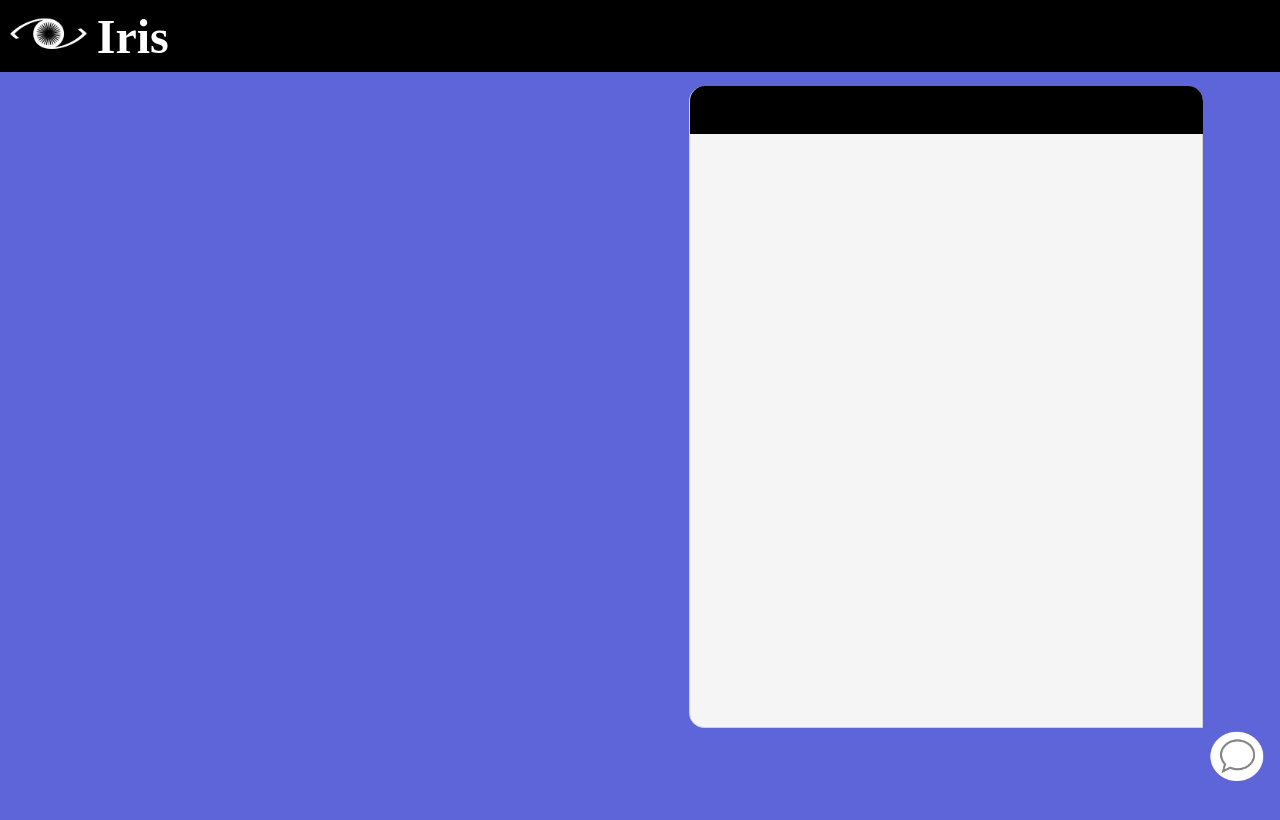
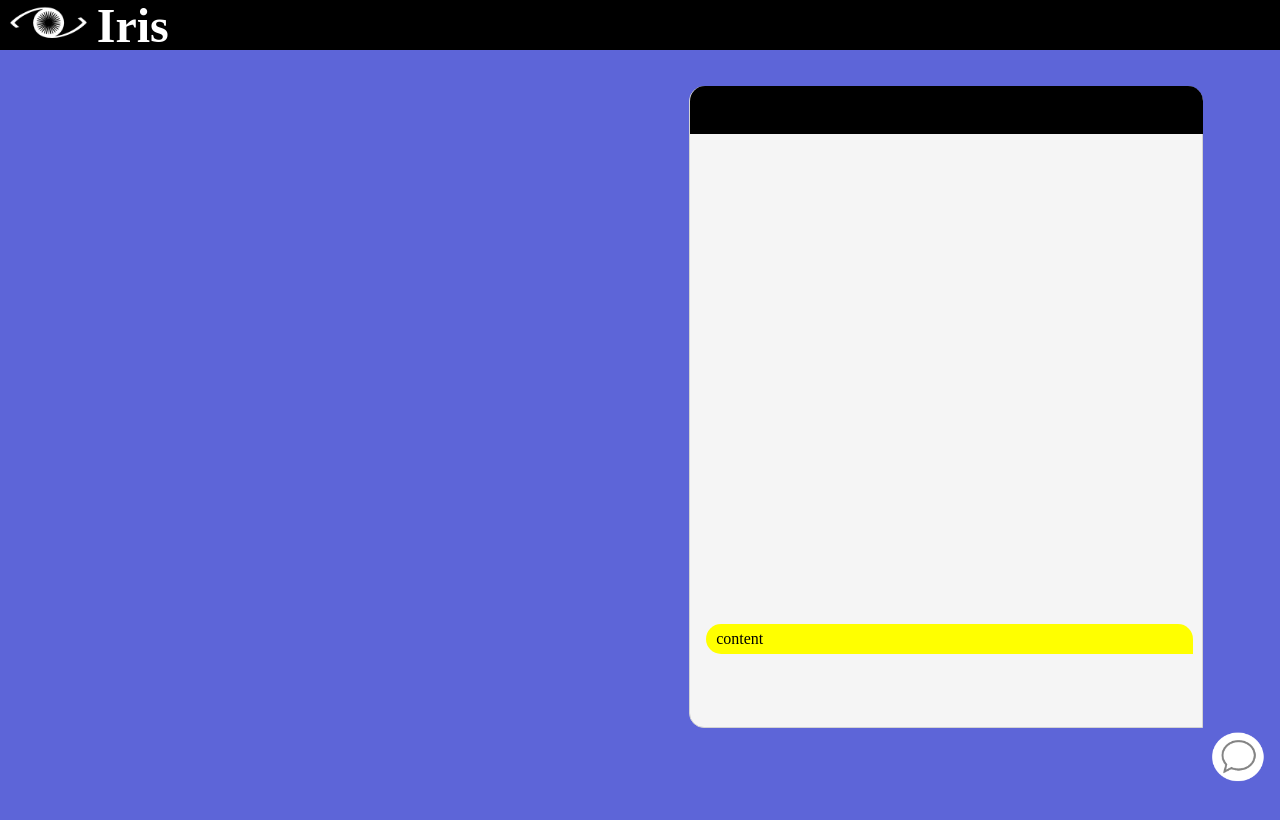
Before and after one commit to Iris-Team-hbtn/iris_frontend, a React (Vite) app in the folder iris-hbtn/: page / in a window 1280 px wide. Shown: the top 820 px of the page. Built offline with nearby package versions, Linux system fonts and the light colour scheme.

Commit message:
added basic inpt bubble, to be finished

```diff
--- a/iris-hbtn/src/counterApp.jsx
+++ b/iris-hbtn/src/counterApp.jsx
@@ -2,14 +2,13 @@ import chatLogo from './assets/button1.png';
 import irisLogo from './assets/iris_logo_white.png'
 
 export const ChatButton = () => {
-
   const buttonStyle = {
     position: 'fixed',
     bottom: '0.5%',
     right: '0.2%',
     cursor: 'pointer',
     width: '6%',
-    minWidth: '78px',
+    minWidth: '70px',
     borderRadius: '50%',
     transition: 'all 0.3s ease',
   };
@@ -25,7 +24,7 @@ export const Head1 = () => {
   const headerStyle = {
     backgroundColor: '#000000',
     width: '100%',
-    height: '9%',
+    height: '50px',
     position: 'fixed',
     top: '0',
     left: '0',
@@ -40,7 +39,10 @@ export const Head1 = () => {
   };
   const irisLogoStyle = {
     width: '6%',
+    minWidth: '60px',
     padding: '10px',
+    display: 'flex',
+    alignItems: 'center',
   }
   return(
     <div style={headerStyle}>
@@ -54,6 +56,7 @@ export const ChatBox = () => {
   const rectangleStyle = {
     width: '40%',
     minWidth: '350px',
+    maxwidth: '100%',
     height: '80%',
     backgroundColor: '#F5F5F5',
     position: 'fixed',
@@ -67,8 +70,29 @@ export const ChatBox = () => {
   return(
           <div style={rectangleStyle}>
             <HeaderChat/>
+            <ChatBubble/>
           </div>
   );
+}
+
+const ChatBubble = () => {
+  const ChatBubbleStyle = {
+    width: '467px',
+    height: '10px',
+    backgroundColor: 'yellow',
+    position: 'fixed',
+    right: '6%',
+    bottom: '17%',
+    margin: '10px',
+    borderRadius: '15px',
+    borderBottomRightRadius: '0px',
+    padding: '10px',
+    display: 'flex',
+    alignItems: 'center',
+  }
+  return(
+    <div style={ChatBubbleStyle}>content</div>
+  )
 }
 
 const HeaderChat = () => {
--- a/iris-hbtn/src/main.jsx
+++ b/iris-hbtn/src/main.jsx
@@ -6,7 +6,9 @@ import './styles/style.css'
 createRoot(document.getElementById('root')).render(
   <StrictMode>
     <Head1/>
-    <ChatBox/>
-    <ChatButton/>
+    <div style={{height: '2000px'}}>
+      <ChatBox/>
+      <ChatButton/>
+    </div>
   </StrictMode>,
 )
```
